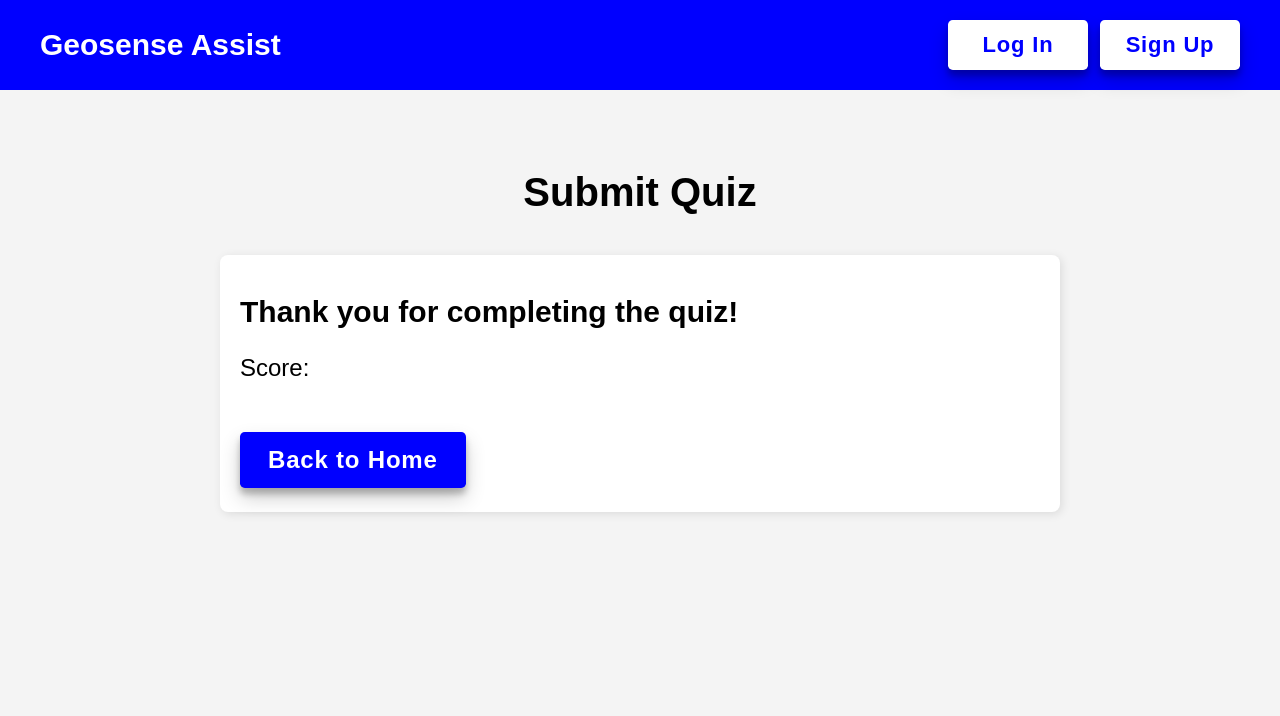
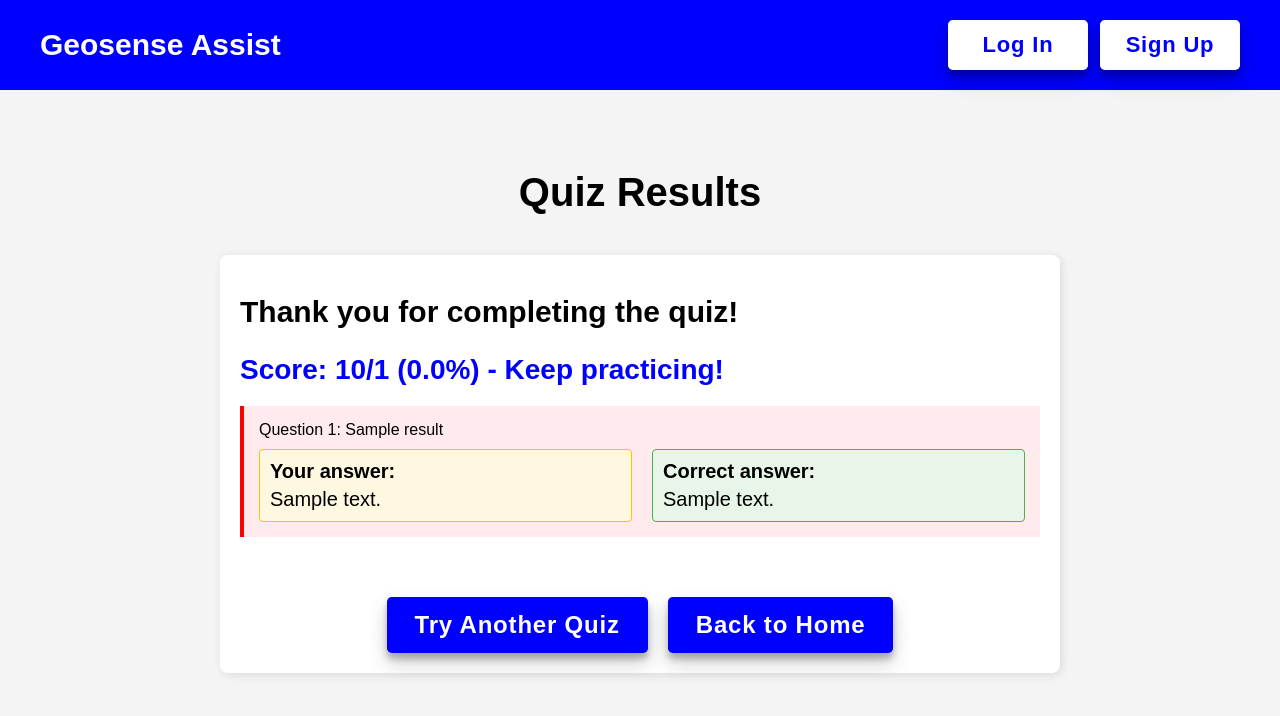
Before and after one commit to zuhairsiddiqui/GeoSenseAssist-Project, a Flask app: template website/templates/submit-quiz.html in a window 1280 px wide. Shown: the top 716 px of the page. Run offline with Flask 3, Linux system fonts and the light colour scheme; the template is opened without the code that fills it: most values are stand-ins (such as "Sample title", 1, 10 or a date in 2020).

Commit message:
Update the whole submit-quiz.html to make it more cleaner

```diff
--- a/website/templates/submit-quiz.html
+++ b/website/templates/submit-quiz.html
@@ -161,6 +161,68 @@
         button.btn-3:hover {
             background-color: #008000;
         }
+
+        /* Quiz Results Specific Styles */
+        .question-result {
+            padding: 15px;
+            margin-bottom: 15px;
+            border-left: 4px solid blue;
+            background-color: #f8f8f8;
+        }
+
+        .correct {
+            border-left-color: green;
+            background-color: #e8f5e9;
+        }
+
+        .incorrect {
+            border-left-color: red;
+            background-color: #ffebee;
+        }
+
+        .answer-comparison {
+            display: flex;
+            gap: 20px;
+            margin-top: 10px;
+        }
+
+        .user-answer, .correct-answer {
+            flex: 1;
+            padding: 10px;
+            border-radius: 4px;
+            font-size: 20px;
+        }
+
+        .user-answer {
+            background-color: #fff8e1;
+            border: 1px solid #ffc107;
+        }
+
+        .correct-answer {
+            background-color: #e8f5e9;
+            border: 1px solid #4caf50;
+        }
+
+        .answer-label {
+            font-weight: bold;
+            margin-bottom: 5px;
+            display: block;
+            font-size: 20px;
+        }
+
+        .score-display {
+            font-size: 28px;
+            margin: 20px 0;
+            color: blue;
+            font-weight: bold;
+        }
+
+        .action-buttons {
+            display: flex;
+            justify-content: center;
+            gap: 20px;
+            margin-top: 30px;
+        }
     </style>
 </head>
 <body>
@@ -173,12 +235,46 @@
     </div>
 
     <div class="container">
-        <h1>Submit Quiz</h1>
+        <h1>Quiz Results</h1>
 
         <div class="quiz-container">
             <h2>Thank you for completing the quiz!</h2>
-            <p>Score:</p>
-            <a href="/" class="back-button btn-3">Back to Home</a>
+
+            <div class="score-display">
+                Score: {{ score }}/{{ total_questions }} ({{ "%.1f"|format(percentage) }}%)
+                {% if percentage >= 80 %}
+                    - Excellent work!
+                {% elif percentage >= 60 %}
+                    - Good job!
+                {% else %}
+                    - Keep practicing!
+                {% endif %}
+            </div>
+
+            {% for result in results %}
+            <div class="question-result {% if result.is_correct %}correct{% else %}incorrect{% endif %}">
+                <div class="question-text">Question {{ loop.index }}: {{ result.question }}</div>
+
+                <div class="answer-comparison">
+                    <div class="user-answer">
+                        <span class="answer-label">Your answer:</span>
+                        {{ result.user_answer if result.user_answer else "No answer provided" }}
+                    </div>
+
+                    {% if not result.is_correct %}
+                    <div class="correct-answer">
+                        <span class="answer-label">Correct answer:</span>
+                        {{ result.correct_answer }}
+                    </div>
+                    {% endif %}
+                </div>
+            </div>
+            {% endfor %}
+
+            <div class="action-buttons">
+                <a href="/quiz" class="back-button btn-3">Try Another Quiz</a>
+                <a href="/" class="back-button btn-3">Back to Home</a>
+            </div>
         </div>
     </div>
 </body>
```
